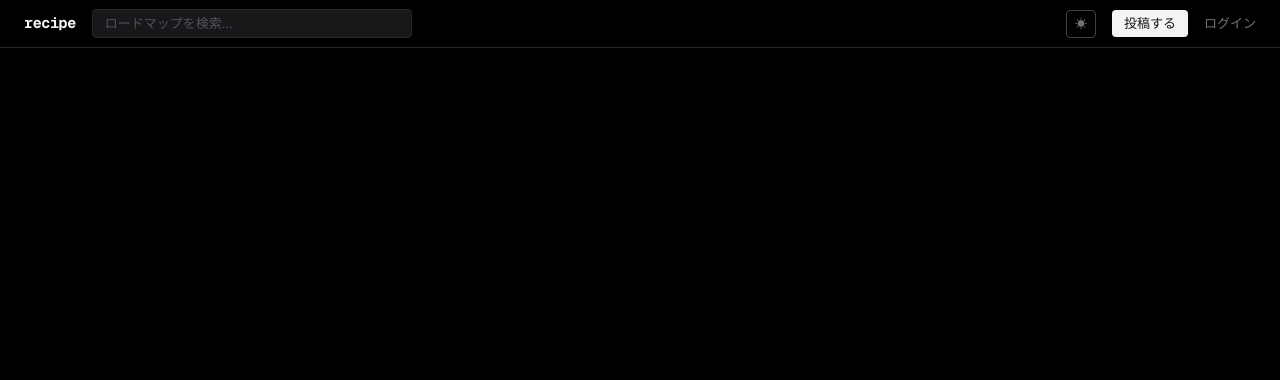
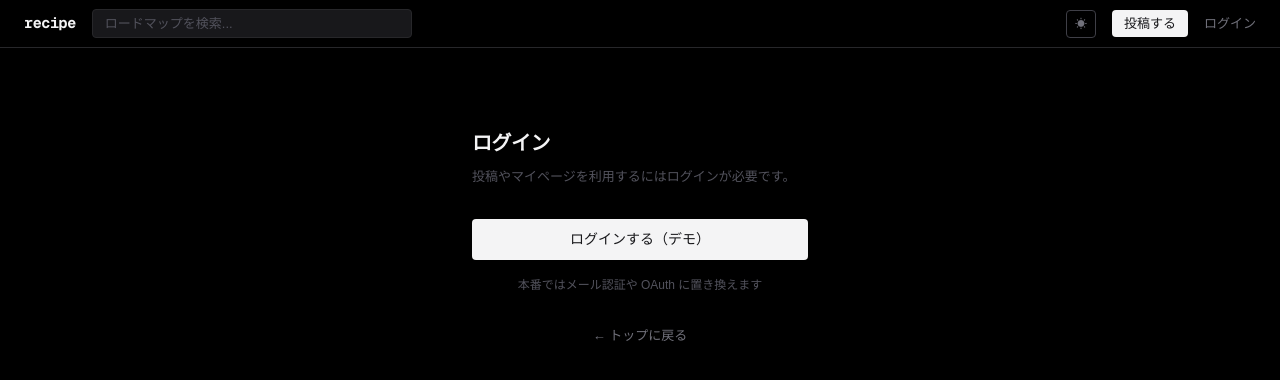
Before and after one commit to hamaoharu/recipe, a Next.js app: page /login in a window 1280 px wide. Before the commit this address had no page. Shown: the top 380 px of the page. Built offline with nearby package versions, Linux system fonts and the light colour scheme.

Commit message:
feat:ログイン機能を追加しました

```diff
--- a/app/components/Header.tsx
+++ b/app/components/Header.tsx
@@ -1,19 +1,14 @@
 "use client";
 
 import Link from "next/link";
-import { useRouter } from "next/navigation";
+import { useRouter, usePathname } from "next/navigation";
 import React, { useState, useEffect } from "react";
 import { useTheme } from "./ThemeProvider";
 import type { Author } from "../lib/types";
 
-const MOCK_USER: Author = {
-  id: "shogo",
-  name: "shogoLog",
-  initial: "S",
-};
-
 export default function Header() {
   const router = useRouter();
+  const pathname = usePathname();
   const { theme, toggleTheme } = useTheme();
   const [q, setQ] = useState("");
   const [user, setUser] = useState<Author | null>(null);
@@ -22,18 +17,16 @@ export default function Header() {
     try {
       const saved = localStorage.getItem("recipe_user");
       if (saved) setUser(JSON.parse(saved) as Author);
-    } catch {}
-  }, []);
+      else setUser(null);
+    } catch {
+      setUser(null);
+    }
+  }, [pathname]);
 
   const handleSearch = (e: React.SubmitEvent<HTMLFormElement>) => {
     e.preventDefault();
     const trimmed = q.trim();
     router.push(trimmed ? `/?q=${encodeURIComponent(trimmed)}` : "/");
-  };
-
-  const handleLogin = () => {
-    localStorage.setItem("recipe_user", JSON.stringify(MOCK_USER));
-    setUser(MOCK_USER);
   };
 
   const handleLogout = () => {
@@ -72,7 +65,7 @@ export default function Header() {
         </button>
 
         <Link
-          href="/roadmap/new"
+          href={user ? "/roadmap/new" : "/login?next=/roadmap/new"}
           className="rounded-sm bg-zinc-900 px-3 py-1 text-[13px] font-medium text-white transition-colors hover:bg-zinc-800 dark:bg-zinc-100 dark:text-zinc-900 dark:hover:bg-white"
         >
           投稿する
@@ -98,13 +91,12 @@ export default function Header() {
             </button>
           </div>
         ) : (
-          <button
-            type="button"
-            onClick={handleLogin}
+          <Link
+            href="/login"
             className="text-[13px] text-zinc-500 transition-colors hover:text-zinc-900 dark:hover:text-zinc-200"
           >
             ログイン
-          </button>
+          </Link>
         )}
       </nav>
     </header>
--- /dev/null
+++ b/app/lib/auth.ts
@@ -0,0 +1,16 @@
+import type { Author } from "./types";
+
+export const MOCK_USER: Author = {
+  id: "shogo",
+  name: "shogoLog",
+  initial: "S",
+};
+
+export function getSafeRedirectPath(next: string | null): string {
+  if (!next || !next.startsWith("/") || next.startsWith("//")) return "/";
+  return next;
+}
+
+export function loginWithMockUser(user: Author = MOCK_USER): void {
+  localStorage.setItem("recipe_user", JSON.stringify(user));
+}
--- /dev/null
+++ b/app/login/page.tsx
@@ -0,0 +1,63 @@
+"use client";
+
+import { Suspense, useEffect } from "react";
+import Link from "next/link";
+import { useRouter, useSearchParams } from "next/navigation";
+import { getSafeRedirectPath, loginWithMockUser } from "../lib/auth";
+
+function LoginContent() {
+  const router = useRouter();
+  const searchParams = useSearchParams();
+  const next = getSafeRedirectPath(searchParams.get("next"));
+
+  useEffect(() => {
+    try {
+      if (localStorage.getItem("recipe_user")) {
+        router.replace(next);
+      }
+    } catch {}
+  }, [router, next]);
+
+  const handleLogin = () => {
+    loginWithMockUser();
+    router.push(next);
+  };
+
+  return (
+    <div className="mx-auto flex w-full max-w-sm flex-col px-6 py-20">
+      <h1 className="text-[20px] font-bold tracking-tight text-zinc-900 dark:text-zinc-100">
+        ログイン
+      </h1>
+      <p className="mt-2 text-[13px] leading-relaxed text-zinc-500 dark:text-zinc-600">
+        投稿やマイページを利用するにはログインが必要です。
+      </p>
+
+      <button
+        type="button"
+        onClick={handleLogin}
+        className="mt-8 w-full rounded-sm bg-zinc-900 px-4 py-2.5 text-[14px] font-medium text-white transition-colors hover:bg-zinc-800 dark:bg-zinc-100 dark:text-zinc-900 dark:hover:bg-white"
+      >
+        ログインする（デモ）
+      </button>
+
+      <p className="mt-4 text-center text-[12px] text-zinc-500 dark:text-zinc-600">
+        本番ではメール認証や OAuth に置き換えます
+      </p>
+
+      <Link
+        href="/"
+        className="mt-8 text-center text-[13px] text-zinc-500 transition-colors hover:text-zinc-800 dark:hover:text-zinc-300"
+      >
+        ← トップに戻る
+      </Link>
+    </div>
+  );
+}
+
+export default function LoginPage() {
+  return (
+    <Suspense>
+      <LoginContent />
+    </Suspense>
+  );
+}
```
